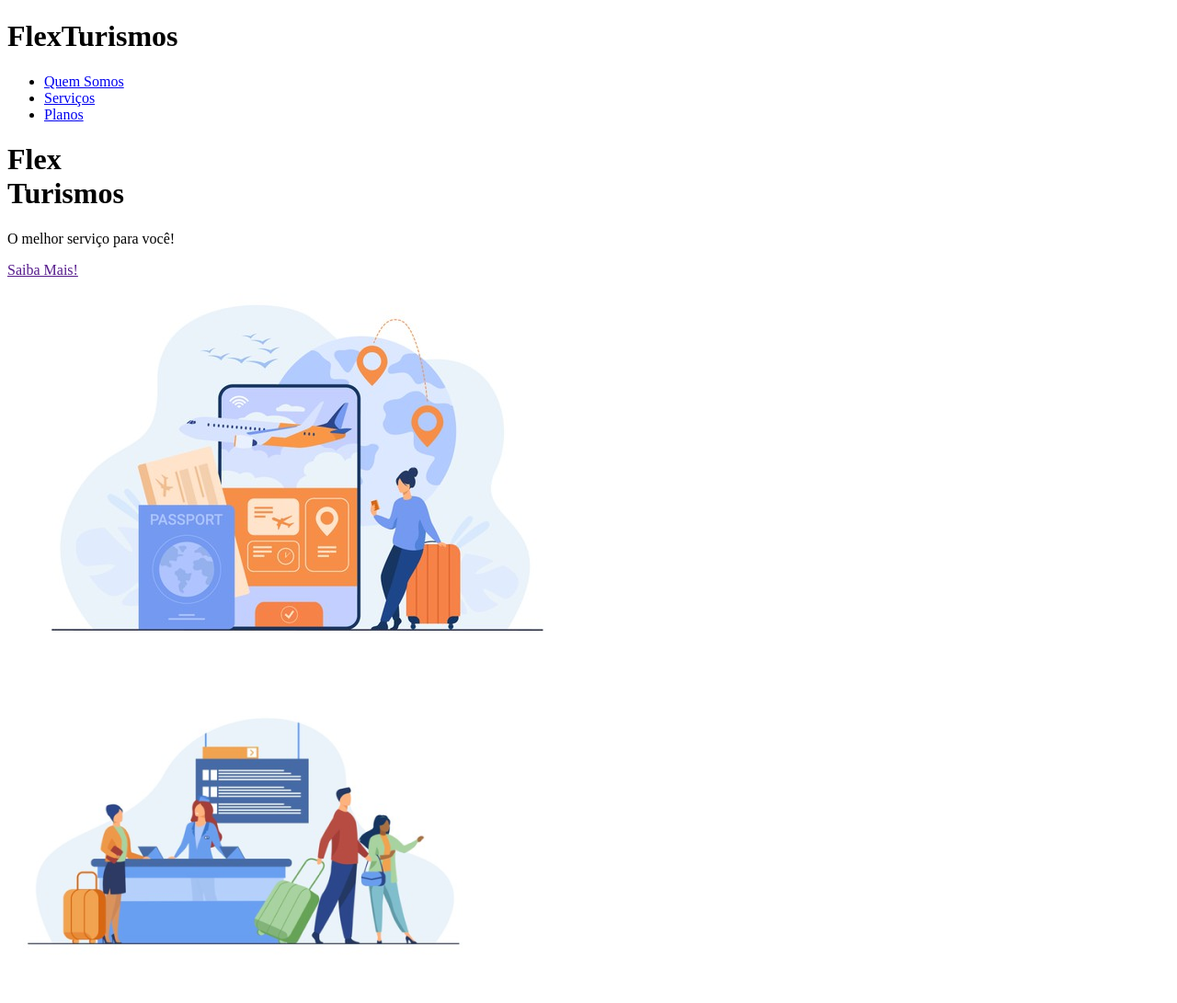
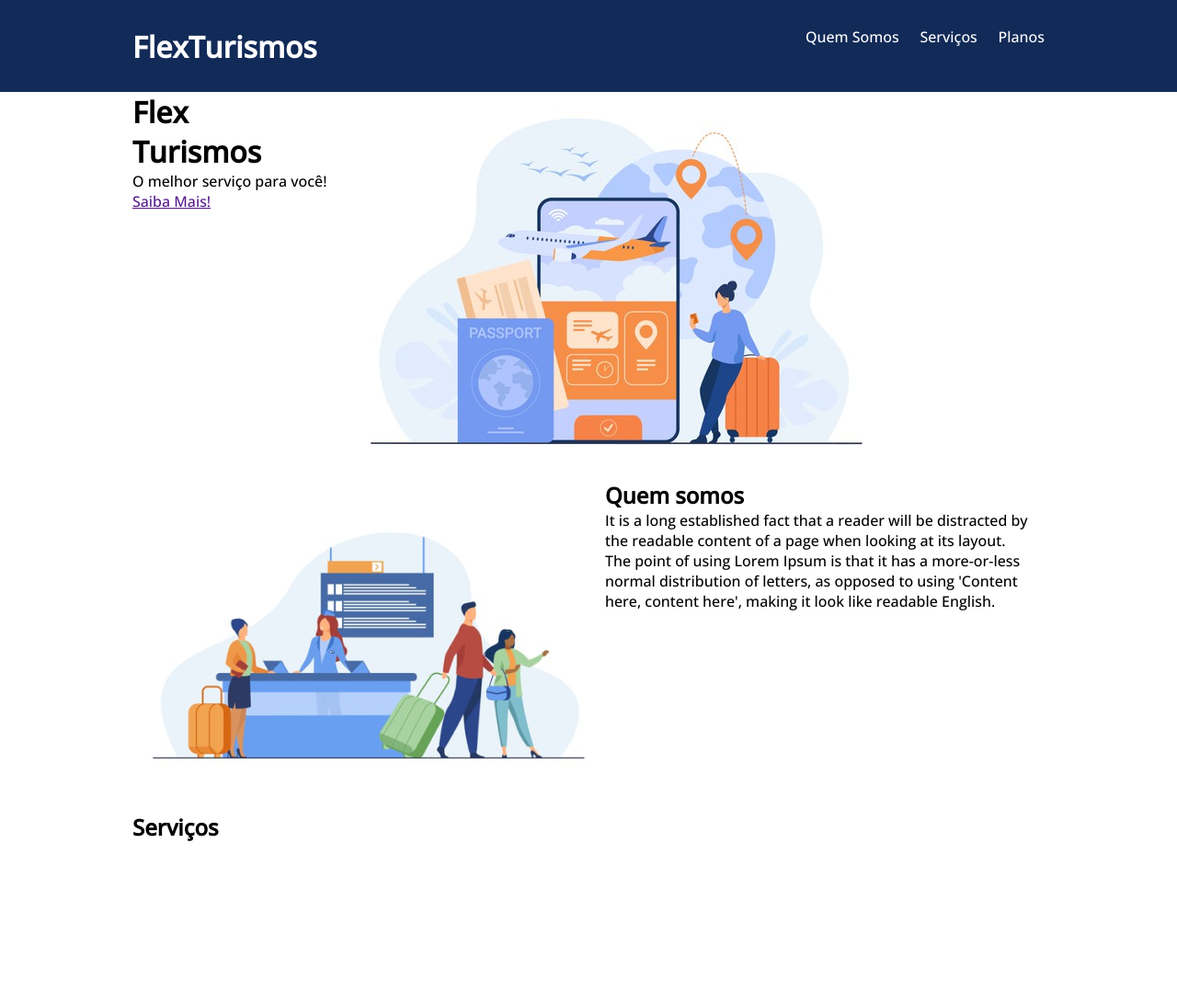
Before and after one commit to udanielnogueira/projeto-front-end-002, a plain HTML site: page index.html in a window 1280 px wide. Shown: the top 1091 px of the page at 92% size. Drawn offline with nearby package versions, Linux system fonts and the light colour scheme.

Commit message:
Update file

```diff
--- a/index.html
+++ b/index.html
@@ -5,19 +5,24 @@
     <meta name="viewport" content="width=device-width, initial-scale=1.0">
     <title>Flex Turismos</title>
     <link rel="stylesheet" href="./style.css">
+    <link rel="preconnect" href="https://fonts.googleapis.com">
+    <link rel="preconnect" href="https://fonts.gstatic.com" crossorigin>
+    <link href="https://fonts.googleapis.com/css2?family=Open+Sans:wght@500&display=swap" rel="stylesheet">
 </head>
 <body>
     <header>
-        <h1>FlexTurismos</h1>
-        <ul>
-            <li><a href="#quem-somos">Quem Somos</a></li>
-            <li><a href="#servicos">Serviços</a></li>
-            <li><a href="#planos">Planos</a></li>
-        </ul>
+        <div class="flex-container menu">
+            <div><h1>FlexTurismos</h1></div>
+            <ul class="list-items">
+                <li><a href="#quem-somos">Quem Somos</a></li>
+                <li><a href="#servicos">Serviços</a></li>
+                <li><a href="#planos">Planos</a></li>
+            </ul>
+        </div>
     </header>
 
     <!--Bloco 1 da landing page-->
-    <div>
+    <div class="flex-container">
         <div>
             <h1>Flex <br>Turismos</h1>
             <p>O melhor serviço para você!</p>
@@ -30,7 +35,7 @@
     </div>
 
     <!--Bloco 2 da landing page-->
-    <div>
+    <div class="flex-container">
         <div>
             <img src="./images/1-quem-somos.png" alt="balcão de atendimento">
         </div>
@@ -43,7 +48,7 @@
     </div>
 
     <!--Bloco 3 da landing page-->
-    <div>
+    <div class="flex-container">
         <div>
             <h2>Serviços</h2>
         </div>
@@ -71,7 +76,7 @@
     </div>
 
     <!--Bloco 4 da landing page-->
-    <div>
+    <div class="flex-container">
         <div>
             <h3>Plano 1</h3>
             <ul>
--- a/style.css
+++ b/style.css
@@ -0,0 +1,42 @@
+/*Parte 1 da landing page*/
+*{
+    margin: 0;
+    padding: 0;
+    font-family: 'Open Sans', sans-serif;
+}
+ul{
+    list-style: none;
+    margin: 0;
+    padding: 0;
+}
+ul li a{
+    text-decoration: none;
+}
+.flex-container{
+    display: flex;
+    max-width: 992px;
+    margin: auto;
+    width: 100%;
+}
+
+/*Parte 2 da landing page*/
+header{
+    background-color: #122a57;
+    height: 100px;
+    display: flex;
+    align-items: center;
+    justify-content: space-around;
+    color: #fff;
+}
+header .list-items{
+    display: flex;
+    width: 100%;
+    max-width: 260px;
+    justify-content: space-between;
+}
+header .menu{
+    justify-content: space-between;
+}
+.list-items li a{
+    color: #fff;
+}
```
